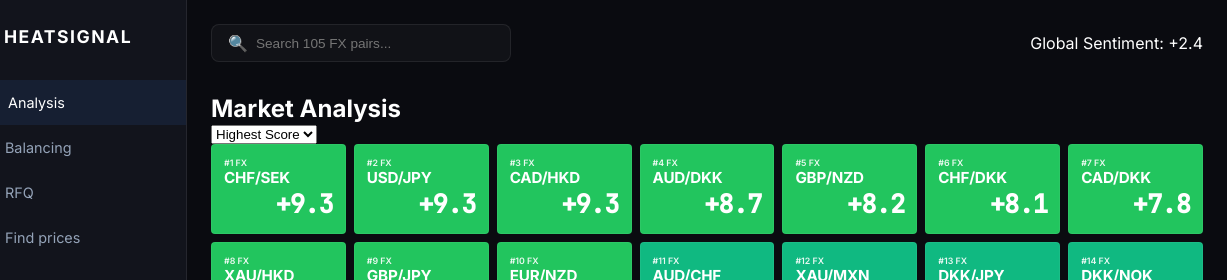
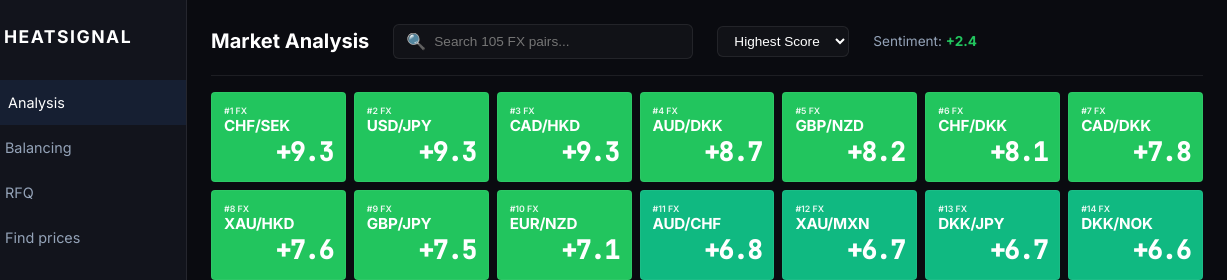
Before and after one commit to clancyjwh/heatsignal, a website: page public/index.html in a window 1280 px wide. Shown: the top 280 px of the page, 53-1280 px from the left. Drawn offline with Linux system fonts and the light colour scheme.

Commit message:
UI: Condensed header layout for vertical space efficiency

```diff
--- a/public/css/style.css
+++ b/public/css/style.css
@@ -102,22 +102,32 @@ body {
     padding: 1.5rem;
 }
 
-.top-bar {
+/* Dashboard Header - Condensed */
+.dashboard-header {
     display: flex;
-    justify-content: space-between;
     align-items: center;
-    margin-bottom: 2rem;
+    gap: 1.5rem;
+    margin-bottom: 1rem;
+    padding-bottom: 1rem;
+    border-bottom: 1px solid var(--card-border);
+}
+
+.page-title {
+    font-size: 1.25rem;
+    font-weight: 700;
+    white-space: nowrap;
 }
 
 .search-container {
     background: var(--card-bg);
     border: 1px solid var(--card-border);
-    padding: 0.5rem 1rem;
-    border-radius: 8px;
+    padding: 0.4rem 0.75rem;
+    border-radius: 6px;
     display: flex;
     align-items: center;
     gap: 0.5rem;
-    width: 300px;
+    flex: 1;
+    max-width: 300px;
 }
 
 .search-container input {
@@ -129,7 +139,27 @@ body {
     font-size: 0.85rem;
 }
 
-/* Asset Grid - Compressed for 7 columns */
+.header-controls select {
+    background: var(--card-bg);
+    color: var(--text-primary);
+    border: 1px solid var(--card-border);
+    padding: 0.4rem 0.75rem;
+    border-radius: 6px;
+    outline: none;
+    font-size: 0.85rem;
+}
+
+.global-sentiment {
+    font-size: 0.85rem;
+    color: var(--text-secondary);
+    white-space: nowrap;
+}
+
+.sentiment-value.positive {
+    color: var(--accent-green);
+    font-weight: 700;
+}
+
 .asset-grid {
     display: grid;
     grid-template-columns: repeat(7, 1fr);
--- a/public/index.html
+++ b/public/index.html
@@ -51,30 +51,28 @@
 
         <!-- Main Content -->
         <main class="content">
-            <header class="top-bar">
+            <header class="dashboard-header">
+                <h1 class="page-title">Market Analysis</h1>
+
                 <div class="search-container">
                     <span class="search-icon">🔍</span>
                     <input type="text" id="asset-search" placeholder="Search 105 FX pairs...">
                 </div>
-                <div class="market-overview">
-                    <div class="global-sentiment">
-                        Global Sentiment: <span class="sentiment-value positive">+2.4</span>
-                    </div>
+
+                <div class="header-controls">
+                    <select id="sort-control">
+                        <option value="score-desc">Highest Score</option>
+                        <option value="score-asc">Lowest Score</option>
+                        <option value="name">Alphabetical</option>
+                    </select>
+                </div>
+
+                <div class="global-sentiment">
+                    Sentiment: <span class="sentiment-value positive">+2.4</span>
                 </div>
             </header>
 
             <section class="dashboard-section" id="analysis-section">
-                <div class="section-header">
-                    <h1>Market Analysis</h1>
-                    <div class="controls">
-                        <select id="sort-control">
-                            <option value="score-desc">Highest Score</option>
-                            <option value="score-asc">Lowest Score</option>
-                            <option value="name">Alphabetical</option>
-                        </select>
-                    </div>
-                </div>
-
                 <div class="asset-grid" id="asset-grid">
                     <!-- Assets will be injected here by JS -->
                     <div class="loading">Loading 105 FX pairs...</div>
```
